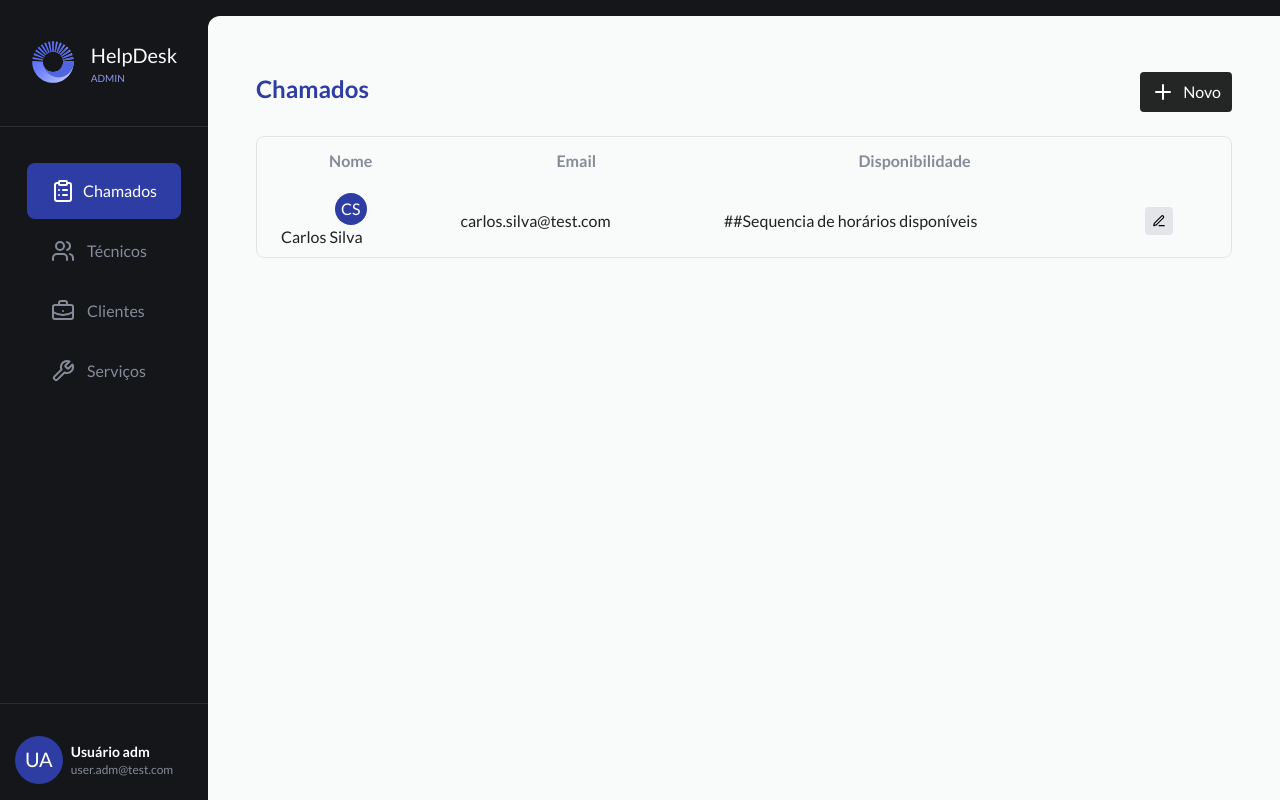
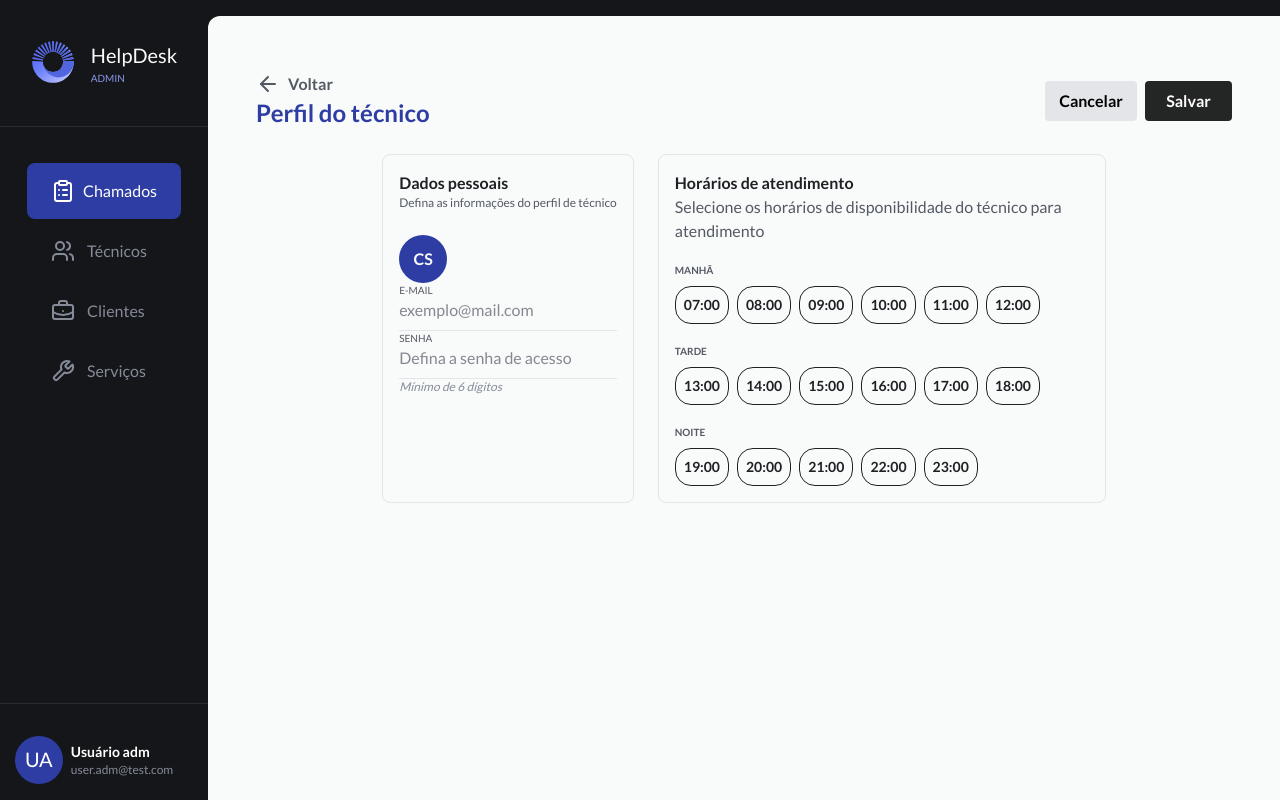
Before and after one commit to vitingg/help-desk-web, a React (Vite) app: page /dashboard/admin in a window 1280 px wide. Built offline with nearby package versions, Linux system fonts and the light colour scheme.

Commit message:
style: creating technicians profile

```diff
--- a/src/modules/admin/components/dashboard.tsx
+++ b/src/modules/admin/components/dashboard.tsx
@@ -1,6 +1,8 @@
 
-
+import { Ticket } from "../tickets/ticket";
 import { Technicians } from "../technicians/technicians";
+import { TechniciansProfile } from "../technicians/technicians-profile";
+import { Detail } from "../tickets/ticket-detail";
 
 export function Dashboard() {
   return (
@@ -9,7 +11,7 @@ export function Dashboard() {
     h-full bg-gray-600 text-gray-200"
     >
       <div className="h-full pl-12 pr-12">
-        <Technicians />
+        <TechniciansProfile />
       </div>
     </div>
   );
--- /dev/null
+++ b/src/modules/admin/technicians/technicians-profile.tsx
@@ -0,0 +1,101 @@
+import { HeaderAction } from "../../../shared/components/header-action";
+import { Button } from "../../../shared/components/button";
+import { Input } from "../../../shared/components/input";
+import { FlaskRound } from "lucide-react";
+
+export function TechniciansProfile() {
+  return (
+    <div>
+      <div className="pt-14 flex items-center justify-between">
+        <HeaderAction title="Perfil do técnico" />
+        <div className="gap-2 flex">
+          <Button variant={"secondary"} size={"lg"} className="font-bold">
+            Cancelar
+          </Button>
+          <Button size={"md"} className="font-bold">
+            Salvar
+          </Button>
+        </div>
+      </div>
+
+      <div className="flex flex-col md:flex-row gap-6 pt-6 justify-center">
+        <div className="border border-gray-500 p-4 rounded-lg max-w-sm">
+          <p className="font-bold">Dados pessoais</p>
+          <p className="text-gray-300 text-xs">
+            Defina as informações do perfil de técnico
+          </p>
+          <Profile />
+        </div>
+        <div className="border border-gray-500 p-4 rounded-lg max-w-md">
+          <p className="font-bold">Horários de atendimento</p>
+          <p className="text-gray-300">
+            Selecione os horários de disponibilidade do técnico para atendimento
+          </p>
+
+          <div>
+            <p className="text-gray-300 text-2xs font-bold pt-5 pb-2">MANHÃ</p>
+            <div className="flex font-bold gap-2 text-sm">
+              <p className="border p-2 rounded-2xl">07:00</p>
+              <p className="border p-2 rounded-2xl">08:00</p>
+              <p className="border p-2 rounded-2xl">09:00</p>
+              <p className="border p-2 rounded-2xl">10:00</p>
+              <p className="border p-2 rounded-2xl">11:00</p>
+              <p className="border p-2 rounded-2xl">12:00</p>
+            </div>
+          </div>
+          <div>
+            <p className="text-gray-300 text-2xs font-bold pt-5 pb-2">TARDE</p>
+            <div className="flex font-bold gap-2 text-sm">
+              <p className="border p-2 rounded-2xl">13:00</p>
+              <p className="border p-2 rounded-2xl">14:00</p>
+              <p className="border p-2 rounded-2xl">15:00</p>
+              <p className="border p-2 rounded-2xl">16:00</p>
+              <p className="border p-2 rounded-2xl">17:00</p>
+              <p className="border p-2 rounded-2xl">18:00</p>
+            </div>
+          </div>
+          <div>
+            <p className="text-gray-300 text-2xs font-bold pt-5 pb-2">NOITE</p>
+            <div className="flex font-bold gap-2 text-sm">
+              <p className="border p-2 rounded-2xl">19:00</p>
+              <p className="border p-2 rounded-2xl">20:00</p>
+              <p className="border p-2 rounded-2xl">21:00</p>
+              <p className="border p-2 rounded-2xl">22:00</p>
+              <p className="border p-2 rounded-2xl">23:00</p>
+            </div>
+          </div>
+        </div>
+      </div>
+    </div>
+  );
+}
+
+function Form() {
+  return (
+    <div className="pt-6">
+      <Input legend="Nome" placeholder="Nome completo" />
+      <Input legend="E-mail" placeholder="exemplo@mail.com" />
+      <Input
+        legend="Senha"
+        placeholder="Defina a senha de acesso"
+        helperText="Mínimo de 6 dígitos"
+      />
+    </div>
+  );
+}
+
+function Profile() {
+  return (
+    <div className="pt-6">
+      <div className="font-semibold rounded-full bg-blue-dark w-12 h-12 flex justify-center items-center text-gray-600 text-md">
+        CS
+      </div>
+      <Input legend="E-mail" placeholder="exemplo@mail.com" />
+      <Input
+        legend="Senha"
+        placeholder="Defina a senha de acesso"
+        helperText="Mínimo de 6 dígitos"
+      />
+    </div>
+  );
+}
--- a/src/modules/admin/technicians/technicians.tsx
+++ b/src/modules/admin/technicians/technicians.tsx
@@ -14,16 +14,15 @@ export function Technicians() {
     <>
       <div className="flex pt-14 justify-between">
         <p className="text-blue-dark font-semibold text-xl">Chamados</p>
-        <Button size={"lg"} className="flex items-center justify-center gap-2">
-          {" "}
-          <Plus /> Novo{" "}
+        <Button size={"xs"} className="flex items-center justify-center gap-2">
+          <Plus />
+          <span className="hidden md:table-cell " >Novo</span>
         </Button>
       </div>
       <div className="pt-6">
-        <div>
         <Table>
           <TableHeader>
-              <TableRow isBody={false}>
+            <TableRow>
               <TableHead>Nome</TableHead>
               <TableHead hideOnMobile>Email</TableHead>
               <TableHead>Disponibilidade</TableHead>
@@ -31,14 +30,15 @@ export function Technicians() {
           </TableHeader>
           <TableBody>
             <TableRow>
-                <TableCell hasAbbreviation="CS">Carlos Silva</TableCell>
+              <TableCell className="flex items-center" hasAbbreviation="CS">
+                Carlos Silva
+              </TableCell>
               <TableCell hideOnMobile>carlos.silva@test.com</TableCell>
-                <TableCell>##Sequencia de horários disponíveis</TableCell>
+              <TableCell>Sequencia de horários disponíveis</TableCell>
             </TableRow>
           </TableBody>
         </Table>
       </div>
-      </div>
     </>
   );
 }
--- a/src/modules/admin/tickets/ticket-detail.tsx
+++ b/src/modules/admin/tickets/ticket-detail.tsx
@@ -1,15 +1,12 @@
 import { ArrowLeft, Clock2, CircleCheckBig, CircleHelp } from "lucide-react";
+import { HeaderAction } from "../../../shared/components/header-action";
 
 export function Detail() {
   return (
     <div className="md:pr-30 pd:ml-30 pr-6 pl-6">
       <div className="flex flex-col md:flex-row md:justify-between md:items-center pt-14">
-        <div className="flex flex-col pb-3 md:pb-0">
-          <p className="text-gray-300 font-semibold gap-2 flex items-center">
-            <ArrowLeft /> Voltar
-          </p>
-          <p className="text-blue-dark font-semibold text-xl">Chamados</p>
-        </div>
+        <HeaderAction title="Chamado"/>
+
         <div className="font-semibold text-gray-200 flex gap-2 ">
           <div className="p-4 flex gap-2 flex-1 md:flex-none bg-gray-500  rounded-md">
             <Clock2 /> Em atendimento
--- a/src/modules/admin/tickets/ticket.tsx
+++ b/src/modules/admin/tickets/ticket.tsx
@@ -1,6 +1,6 @@
 import { TableLayout } from "../../../shared/components/table";
 
-export function Content() {
+export function Ticket() {
   return (
     <>
       <div className="flex pt-14">
--- /dev/null
+++ b/src/shared/components/header-action.tsx
@@ -0,0 +1,18 @@
+import { ArrowLeft} from "lucide-react";
+
+type HeaderActionProps = {
+  title: string
+}
+
+export function HeaderAction({title}: HeaderActionProps) {
+  return (
+    <div className="flex flex-col md:flex-row md:justify-between md:items-center">
+      <div className="flex flex-col pb-3 md:pb-0">
+        <p className="text-gray-300 font-semibold gap-2 flex items-center">
+          <ArrowLeft /> Voltar
+        </p>
+        <p className="text-blue-dark font-semibold text-xl">{title}</p>
+      </div>
+    </div>
+  );
+}
--- a/src/shared/components/table/index.tsx
+++ b/src/shared/components/table/index.tsx
@@ -4,6 +4,7 @@ import { TableCell } from "./table-cell";
 import { TableHead } from "./table-head";
 import { TableHeader } from "./table-header";
 import { TableRow } from "./table-row";
+import { Icon } from "../edit-icon";
 
 export function TableLayout() {
   return (
@@ -17,6 +18,7 @@ export function TableLayout() {
           <TableHead hideOnMobile>Cliente</TableHead>
           <TableHead hideOnMobile>Técnico</TableHead>
           <TableHead>Status</TableHead>
+          <TableHead />
         </TableRow>
       </TableHeader>
       <TableBody>
@@ -41,75 +43,9 @@ export function TableLayout() {
             Carlos Silva
           </TableCell>
           <TableCell status="Aberto" />
-        </TableRow>
-
-        <TableRow>
-          <TableCell>13/04/25 20:56</TableCell>
-          <TableCell hideOnMobile className="font-semibold ">
-            00003
+          <TableCell>
+            <Icon />
           </TableCell>
-          <TableCell>
-            <div className="text-sm font-semibold text-gray-200">
-              Backup não está funcionando
-            </div>
-            <div className="text-xs font-medium text-gray-200">
-              Recuperação de Dados{" "}
-            </div>
-          </TableCell>
-          <TableCell hideOnMobile>R$ 180,00</TableCell>
-          <TableCell hideOnMobile hasAbbreviation="AC">
-            André Costa
-          </TableCell>
-          <TableCell hideOnMobile hasAbbreviation="CS">
-            Carlos Silva
-          </TableCell>
-          <TableCell status="Em Atendimento" />
-        </TableRow>
-
-        <TableRow>
-          <TableCell>13/04/25 20:56</TableCell>
-          <TableCell hideOnMobile className="font-semibold ">
-            00003
-          </TableCell>
-          <TableCell>
-            <div className="text-sm font-semibold text-gray-200">
-              Backup não está funcionando
-            </div>
-            <div className="text-xs font-medium text-gray-200">
-              Recuperação de Dados{" "}
-            </div>
-          </TableCell>
-          <TableCell hideOnMobile>R$ 180,00</TableCell>
-          <TableCell hideOnMobile hasAbbreviation="AC">
-            André Costa
-          </TableCell>
-          <TableCell hideOnMobile hasAbbreviation="CS">
-            Carlos Silva
-          </TableCell>
-          <TableCell status="Fechado" />
-        </TableRow>
-
-        <TableRow>
-          <TableCell>13/04/25 20:56</TableCell>
-          <TableCell hideOnMobile className="font-semibold ">
-            00003
-          </TableCell>
-          <TableCell>
-            <div className="text-sm font-semibold text-gray-200">
-              Backup não está funcionando
-            </div>
-            <div className="text-xs font-medium text-gray-200">
-              Recuperação de Dados{" "}
-            </div>
-          </TableCell>
-          <TableCell hideOnMobile>R$ 180,00</TableCell>
-          <TableCell hideOnMobile hasAbbreviation="AC">
-            André Costa
-          </TableCell>
-          <TableCell hideOnMobile hasAbbreviation="CS">
-            Carlos Silva
-          </TableCell>
-          <TableCell status="Aberto" />
         </TableRow>
       </TableBody>
     </Table>
--- a/src/shared/components/table/table-cell.tsx
+++ b/src/shared/components/table/table-cell.tsx
@@ -14,9 +14,9 @@ type TableCellProps = {
 const tableCellVariants = cva("", {
   variants: {
     type: {
-      default: "px-4 py-3",
-      profile: "px-6 py-2 gap-2",
-      status: "p-1",
+      default: "",
+      profile: "",
+      status: "",
     },
   },
   defaultVariants: {
@@ -49,6 +49,7 @@ export function TableCell({
   return (
     <td
       className={cn(
+        "px-3 py-3",
         tableCellVariants({ type: cellType }),
         className,
         hideOnMobile && "hidden md:table-cell"
@@ -66,11 +67,9 @@ type ProfileContentProps = {
 
 function ProfileContent({ children, hasAbbreviation }: ProfileContentProps) {
   return (
-    <div className=" items-center justify-center gap-2">
-      <div className="flex items-center justify-center gap-2">
-        <p className="bg-blue-dark rounded-full w-8 h-8 text-white flex items-center justify-center">
-          {hasAbbreviation}
-        </p>
+    <div className="flex items-center gap-2">
+      <div className="bg-blue-dark rounded-full w-8 h-8 text-white flex items-center justify-center">
+        {hasAbbreviation}
       </div>
       <p>{children}</p>
     </div>
@@ -82,7 +81,7 @@ type StatusProps = VariantProps<typeof statusVariants> & {
 };
 
 // utilizando o cva pra manusear mais fácil os status
-const statusVariants = cva("gap-1 inline-flex p-1 flex items-center rounded-2xl", {
+const statusVariants = cva("gap-1 p-1 flex items-center rounded-2xl", {
   variants: {
     status: {
       Aberto: "bg-feedback-openBackground text-feedback-open",
@@ -107,7 +106,7 @@ function Status({ status }: StatusProps) {
 
   return (
     <div className={cn(statusVariants({ status }))}>
-      {Icon && <Icon width={16} height={16} />}
+      <Icon width={16} height={16} />
       <p className="text-xs font-semibold">{status}</p>
     </div>
   );
--- a/src/shared/components/table/table-head.tsx
+++ b/src/shared/components/table/table-head.tsx
@@ -1,11 +1,11 @@
 import type { ReactNode } from "react";
 
 type TableHeadProps = {
-  children: ReactNode;
+  children?: ReactNode;
   className?: string;
   hideOnMobile?: boolean
 };
 
 export function TableHead({ children, className, hideOnMobile }: TableHeadProps) {
-  return <th className={`px-4 py-3 text-gray-400 ${hideOnMobile && "hidden md:table-cell"}  ${className}`}>{children}</th>;
+  return <th className={`px-3 py-3 text-gray-400 ${hideOnMobile && "hidden md:table-cell"}  ${className}`}>{children}</th>;
 }
--- a/src/shared/components/table/table-row.tsx
+++ b/src/shared/components/table/table-row.tsx
@@ -1,11 +1,10 @@
 import type { ReactNode } from "react";
-import { Icon } from "../edit-icon";
 
 type TableRowProps = {
   children: ReactNode;
   isBody?: boolean;
 }
 
-export function TableRow({ children, isBody = true }: TableRowProps) {
-  return <tr className="">{children} {isBody && ( <Icon /> )}</tr>;
+export function TableRow({ children}: TableRowProps) {
+  return <tr className="">{children}</tr>;
 }
```
Lines whose indentation alone changed are shown as unchanged.
